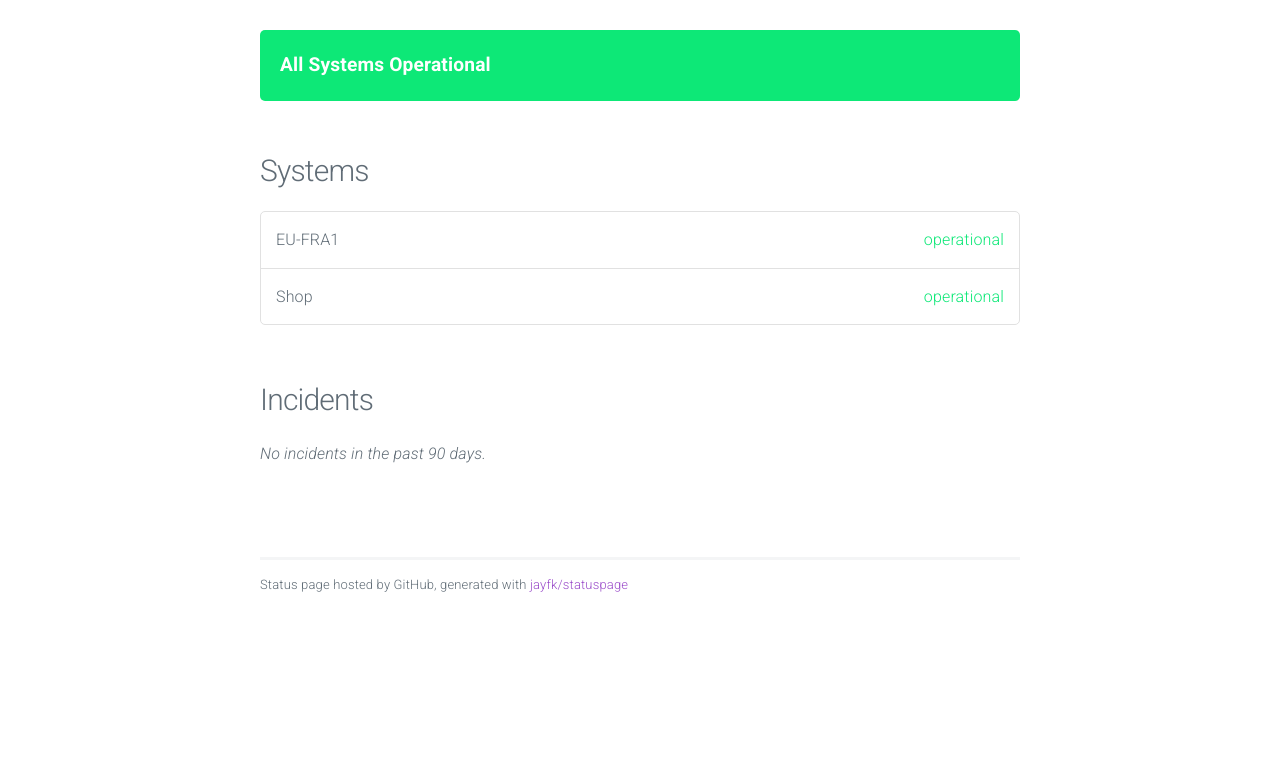
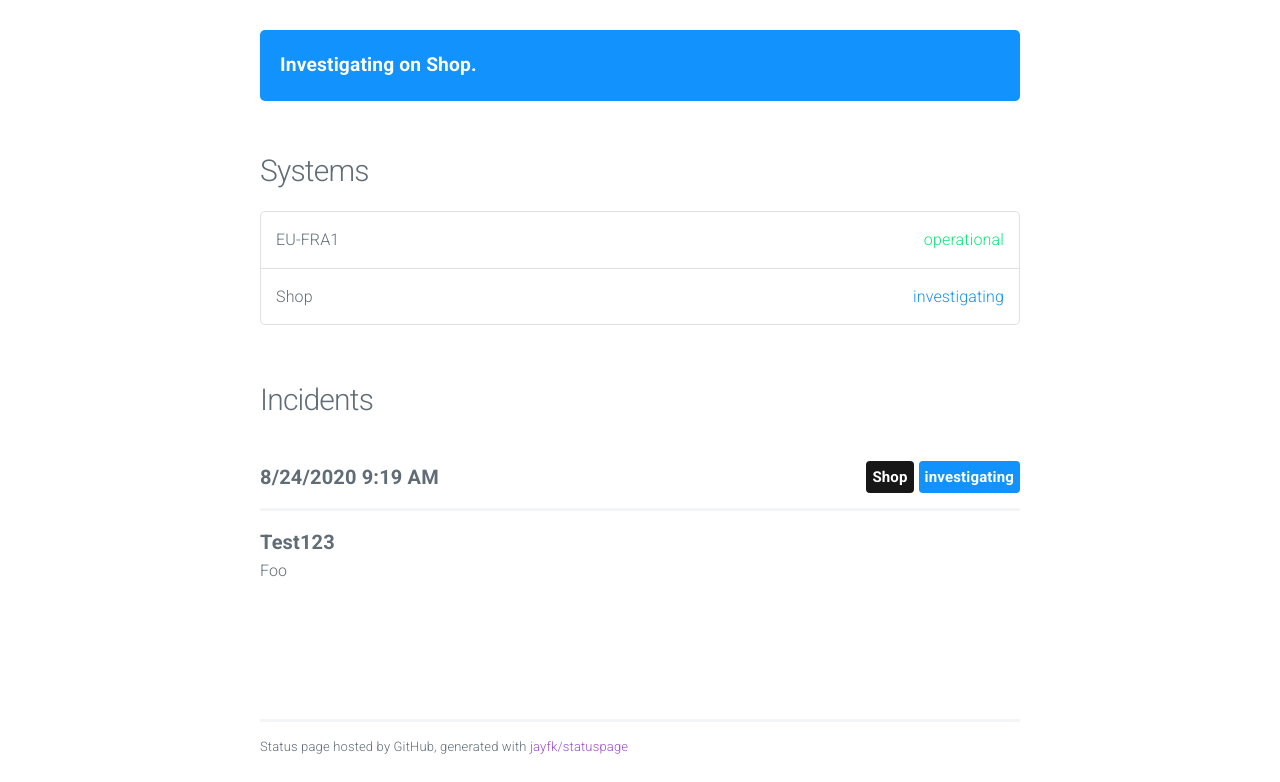
Before and after one commit to frennkie/ip2tor-status, a plain HTML site: page index.html in a window 1280 px wide. Shown: the part 55-837 px from the top of the page. Before the commit the page ends 800 px from the top, so only its background shows below. Drawn offline with nearby package versions, Linux system fonts and the light colour scheme; no server answers.

Commit message:
update index

```diff
--- a/index.html
+++ b/index.html
@@ -29,9 +29,11 @@
 
 			<section class="container" id="main">
 
-					<div class="panel operational" data-l10n-id="systems-operational">
-						All Systems Operational
+
+					<div class="panel investigating">
+						<span data-l10n-id="Investigating">Investigating</span> <span data-l10n-id="on">on</span> Shop.
 					</div>
+
 
 
 				<h4 data-l10n-id="systems">Systems</h4>
@@ -42,14 +44,31 @@
 					</li>
 
 					<li>
-						Shop <span class="status operational" data-l10n-id="operational">operational</span>
+						Shop <span class="status investigating" data-l10n-id="investigating">investigating</span>
 					</li>
 
 				</ul>
 
 				<h4 data-l10n-id="incidents">Incidents</h4>
 
-					<em data-l10n-id="no-incidents">No incidents in the past 90 days.</em>
+
+					<div class="incident">
+						<span class="date moment">2020-08-24 09:19:15 UTC</span>
+
+
+							<span class="label investigating float-right" data-l10n-id="investigating">investigating</span>
+
+
+							<span class="label system float-right">Shop</span>
+
+						<hr/>
+
+						<span class="title">Test123</span>
+						<p>Foo</p>
+
+
+					</div>
+
 
 			</section>
 
```
